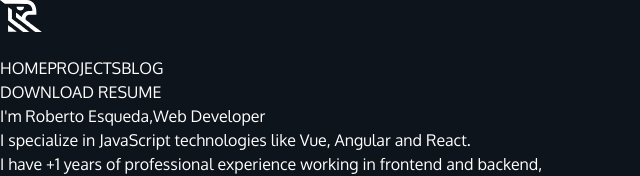
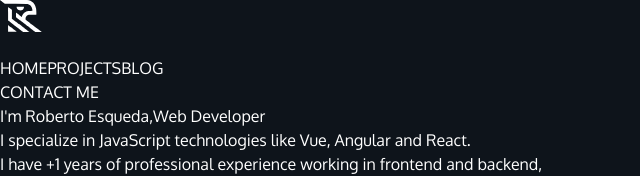
Before and after one commit to RobertoArtEH/portfolio, a Vue app: page / in a window 1280 px wide. Shown: the top 176 px of the page, without its empty margins (0-640 px from the left). Built offline with nearby package versions, Linux system fonts and the light colour scheme.

Commit message:
add: replace resume button for contact button

```diff
--- a/src/components/Header.vue
+++ b/src/components/Header.vue
@@ -17,8 +17,11 @@
         a(href="https://medium.com/@robertoesqueda" target="_blank" rel="noopener").font-bold.text-white.text-opacity-50 BLOG
 
       .hidden.md_flex.items-center.justify-end.md_flex-1.lg_w-0
-        button.bg-primary-green.rounded-full.py-3.px-5.text-black.font-bold.text-sm.mt-4.lg_mt-0.border-2.border-black
-          | DOWNLOAD RESUME
+        a(
+          href="mailto:robertoesqueda.dev@gmail.com"
+          aria-label="Email"
+        ).inline-block.text-center.bg-primary-green.rounded-full.py-3.px-5.text-black.font-bold.text-sm.mt-4.lg_mt-0.border-2.border-black.
+          CONTACT ME
 
     transition(
       enter-active-class="transition duration-300 ease-out transform"
@@ -52,8 +55,11 @@
                     BLOG
           .py-6.px-5.space-y-6
             div
-              button.w-full.py-3.px-5.rounded-full.bg-primary-green.text-black.text-sm.font-bold.border-2.border-black.
-                DOWNLOAD RESUME
+              a(
+                href="mailto:robertoesqueda.dev@gmail.com"
+                aria-label="Email"
+              ).inline-block.text-center.w-full.py-3.px-5.rounded-full.bg-primary-green.text-black.text-sm.font-bold.border-2.border-black.
+                CONTACT
 </template>
 
 <script>
```
